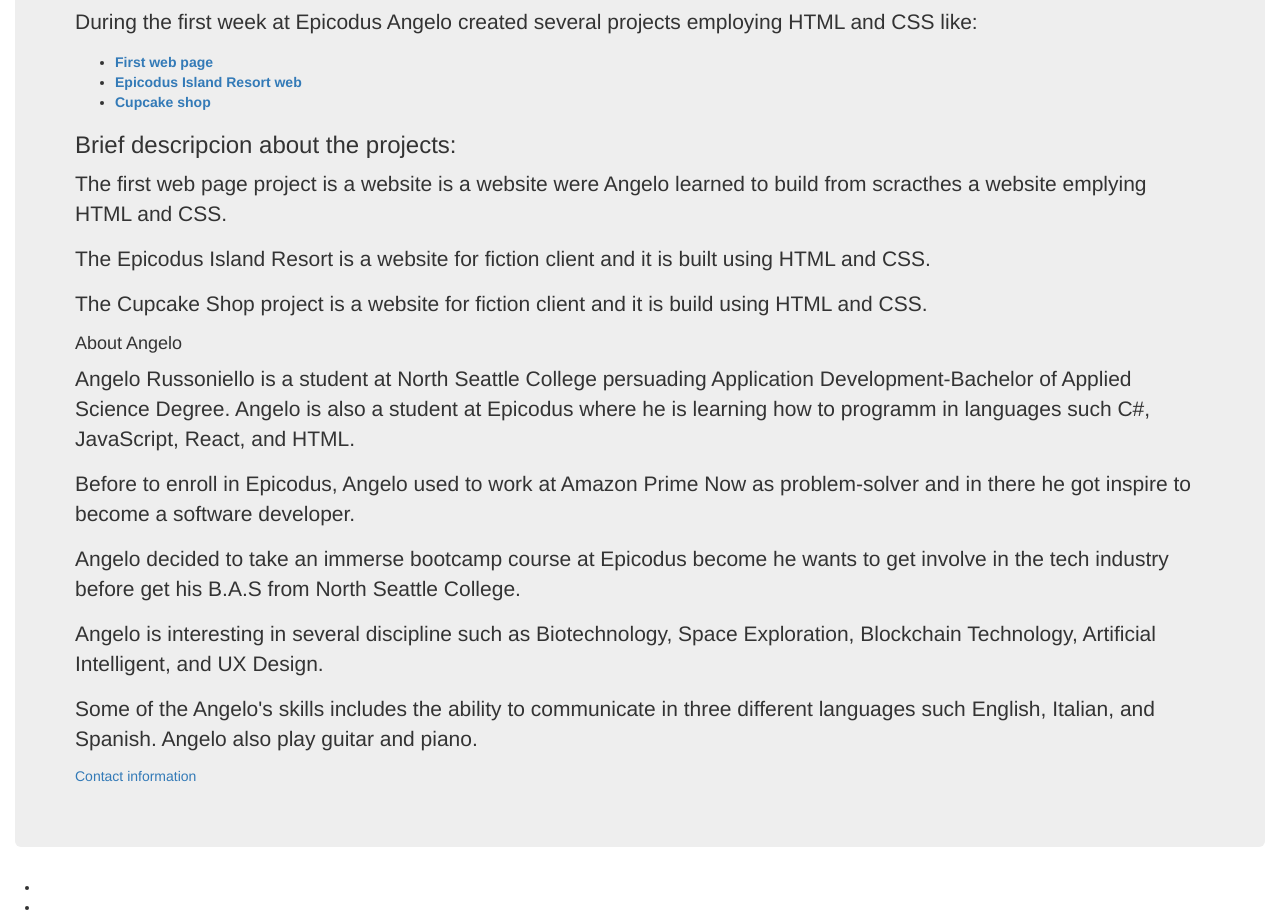
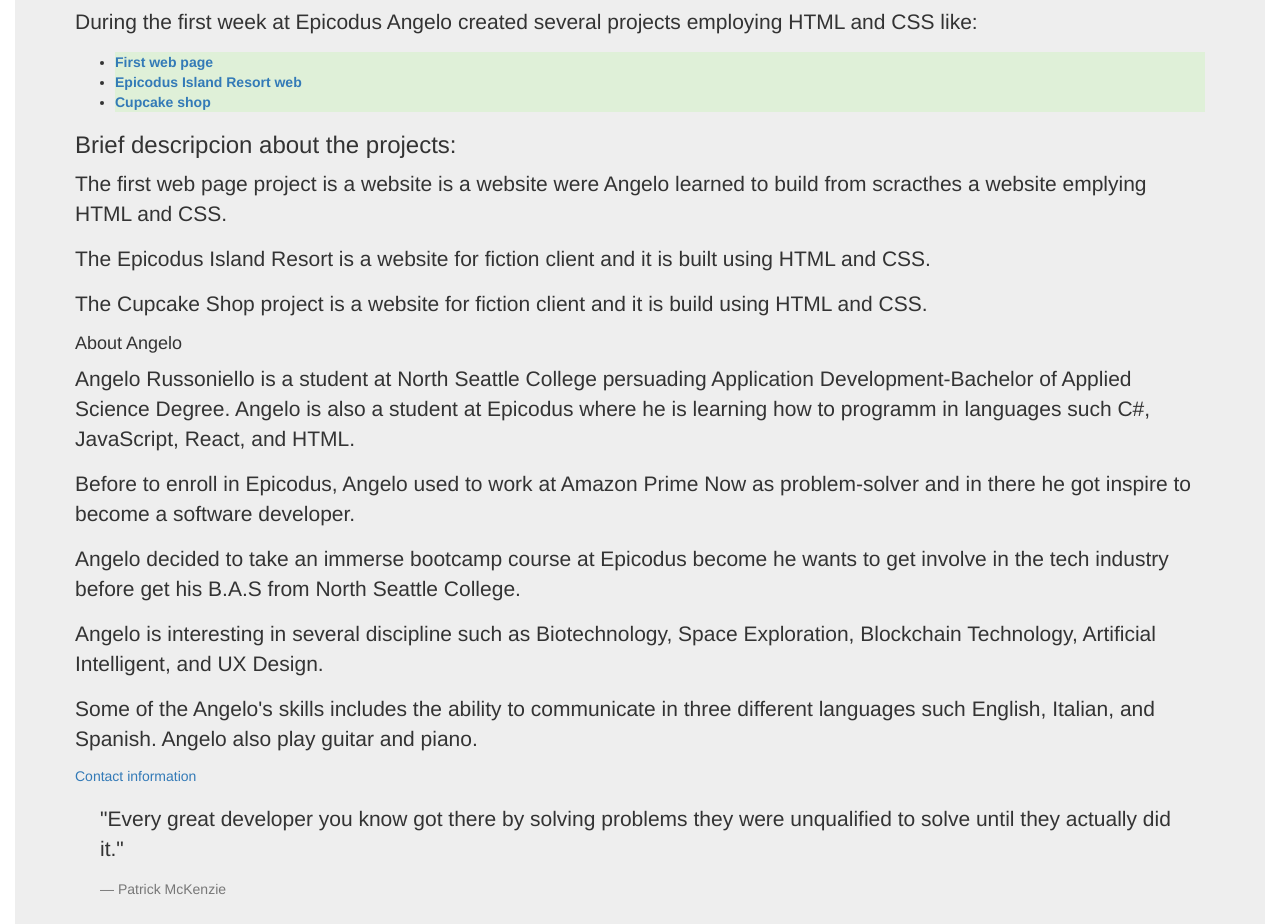
Before and after one commit to angelor88/Portfolio-Landing-Page, a plain HTML site: page index.html in a window 1280 px wide. Shown: the part 548-1472 px from the top of the page. Drawn offline with Linux system fonts and the light colour scheme.

Commit message:
Typography blockquotes added, it will boost the cofidence for those that are on the way of become a programmer

```diff
--- a/index.html
+++ b/index.html
@@ -16,9 +16,9 @@
         <p>During the first week at Epicodus Angelo created several projects
         employing HTML and CSS like:</p>
         <ul>
-          <li><a href="https://github.com/angelor88/my-first-web-page"><strong>First web page</strong></a></li>
-          <li><a href="https://github.com/angelor88/Epicodus-Island-Resort"><strong>Epicodus Island Resort web</strong></a></li>
-          <li><a href="https://github.com/angelor88/cupacake-shop"><strong>Cupcake shop</a></strong></li>
+          <li class="bg-success"><a href="https://github.com/angelor88/my-first-web-page"><strong>First web page</strong></a></li>
+          <li class="bg-success"><a href="https://github.com/angelor88/Epicodus-Island-Resort"><strong>Epicodus Island Resort web</strong></a></li>
+          <li class="bg-success"><a href="https://github.com/angelor88/cupacake-shop"><strong>Cupcake shop</a></strong></li>
         </ul>
         <h3>Brief descripcion about the projects:</h3>
         <p>The first web page project is a website is a website were Angelo learned
@@ -42,7 +42,10 @@
         <p>Some of the Angelo's skills includes the ability to communicate in three different languages
         such English, Italian, and Spanish. Angelo also play guitar and piano.</p>
         <h5><a href="angelo.russoniello@seattlecolleges.edu">Contact information</a></h5>
-        <p></p>
+        <blockquote>
+          <p>"Every great developer you know got there by solving problems they were unqualified to solve until they actually did it." </p>
+          <footer>Patrick McKenzie</footer>
+        <blockquote>
         <h6></h6>
         <p></p>
       </div>
```
